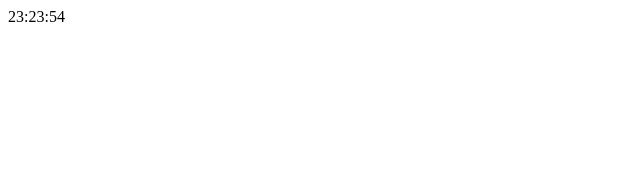
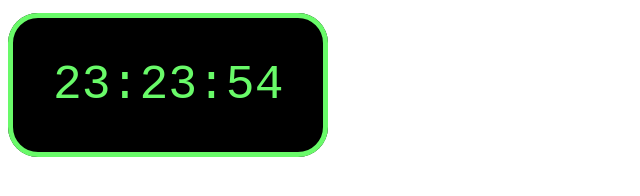
Before and after one commit to jaisonschmidt/atitus-2025-02-assincronismo, a plain HTML site: page index.html in a window 1280 px wide. Shown: the whole page, without its empty margins (0-640 px from the left). Drawn offline with Linux system fonts and the light colour scheme.

Commit message:
Add CSS styles for clock display in index.html

```diff
--- a/index.html
+++ b/index.html
@@ -4,6 +4,22 @@
     <meta charset="UTF-8">
     <meta name="viewport" content="width=device-width, initial-scale=1.0">
     <title>Relógio</title>
+
+    <style>
+        body {
+            padding-top: 50px;
+        }
+
+        #relogio {
+            background-color: black;
+            border: 5px solid rgb(105, 250, 105);
+            border-radius: 30px;
+            color: rgb(105, 250, 105);
+            font-family: monospace;
+            font-size: 48px;
+            padding: 40px;
+        }
+    </style>
 </head>
 <body>
     <span id="relogio"></span>
```
